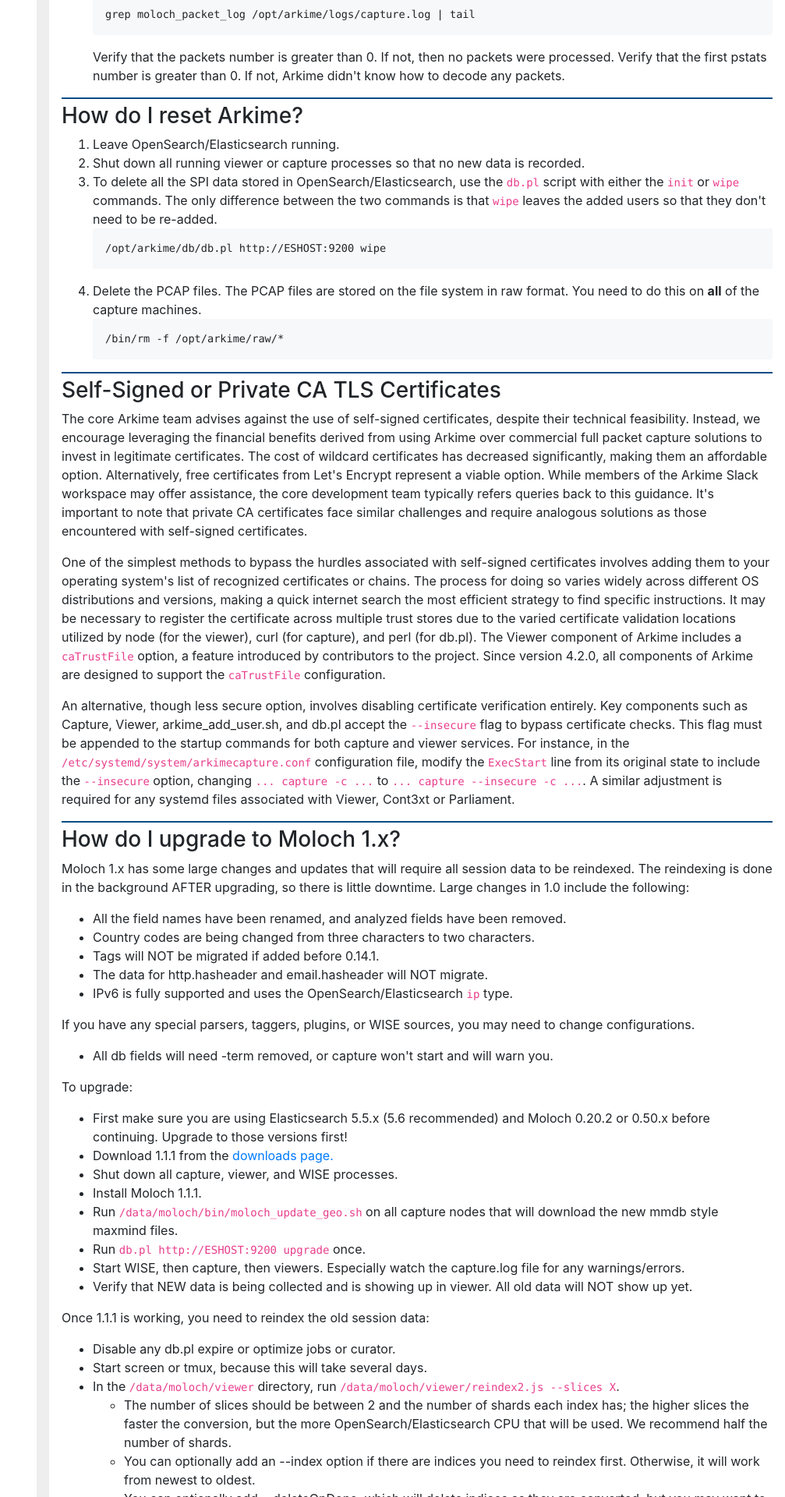
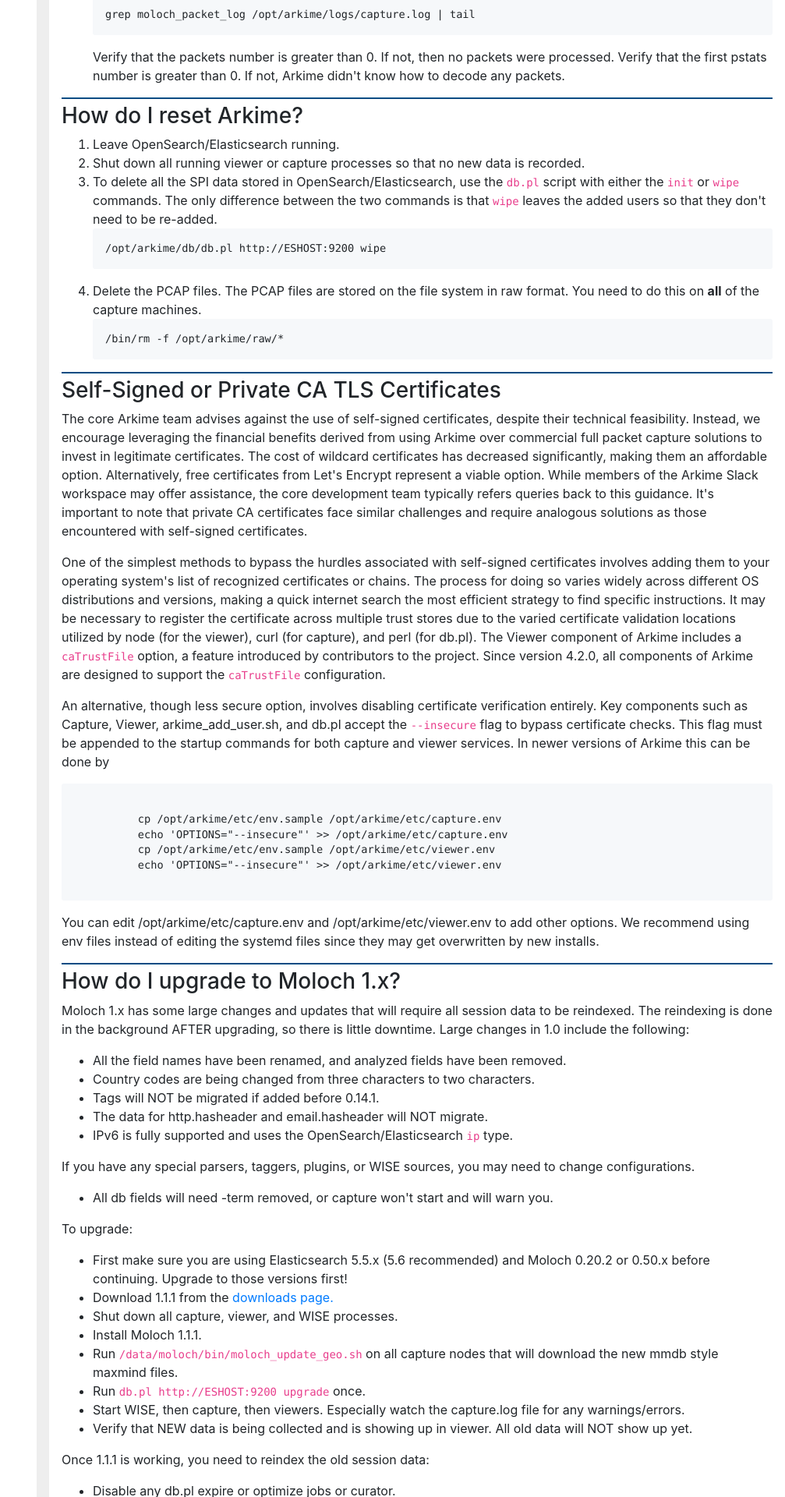
Before and after one commit to arkime/arkimeweb, a Jekyll site: the page built from faq.html, in a window 1280 px wide. Shown: the part 3080-5000 px from the top of the page at 78% size, without its empty margins (273-1280 px from the left). Built offline with Jekyll 4.4.1, drawn with Linux system fonts in a browser that asks for light colours; some of the changed text lies outside the part shown.

Commit message:
clarify how to use the env files

```diff
--- a/faq.html
+++ b/faq.html
@@ -914,8 +914,15 @@
         An alternative, though less secure option, involves disabling certificate verification entirely.
         Key components such as Capture, Viewer, arkime_add_user.sh, and db.pl accept the <code>--insecure</code> flag to bypass certificate checks.
         This flag must be appended to the startup commands for both capture and viewer services.
-        For instance, in the <code>/etc/systemd/system/arkimecapture.conf</code> configuration file, modify the <code>ExecStart</code> line from its original state to include the <code>--insecure</code> option, changing <code>... capture -c ...</code> to <code>... capture --insecure -c ...</code>.
-        A similar adjustment is required for any systemd files associated with Viewer, Cont3xt or Parliament.
+        In newer versions of Arkime this can be done by
+        <pre><code>
+          cp /opt/arkime/etc/env.sample /opt/arkime/etc/capture.env
+          echo 'OPTIONS="--insecure"' >> /opt/arkime/etc/capture.env
+          cp /opt/arkime/etc/env.sample /opt/arkime/etc/viewer.env
+          echo 'OPTIONS="--insecure"' >> /opt/arkime/etc/viewer.env
+        </code></pre>
+        You can edit /opt/arkime/etc/capture.env and /opt/arkime/etc/viewer.env to add other options.
+        We recommend using env files instead of editing the systemd files since they may get overwritten by new installs.
       </p>
 
       <h3 class="subsection"id="how_do_i_upgrade_to_moloch_1">
```
